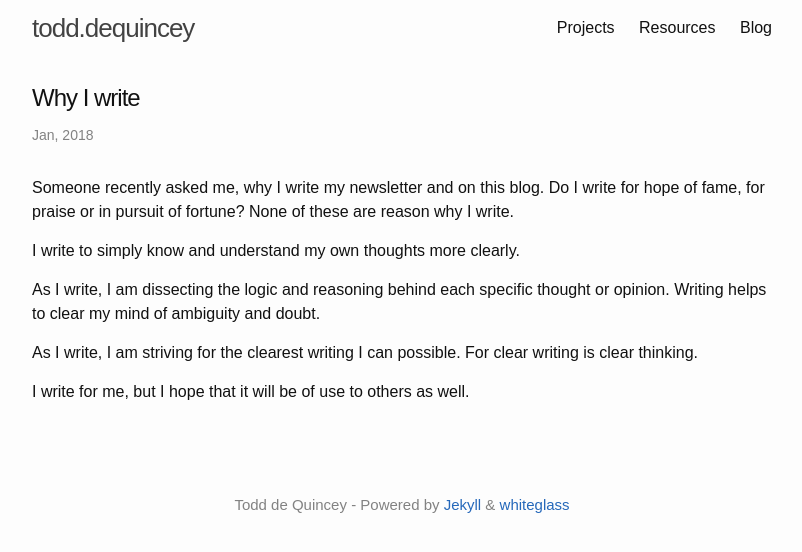
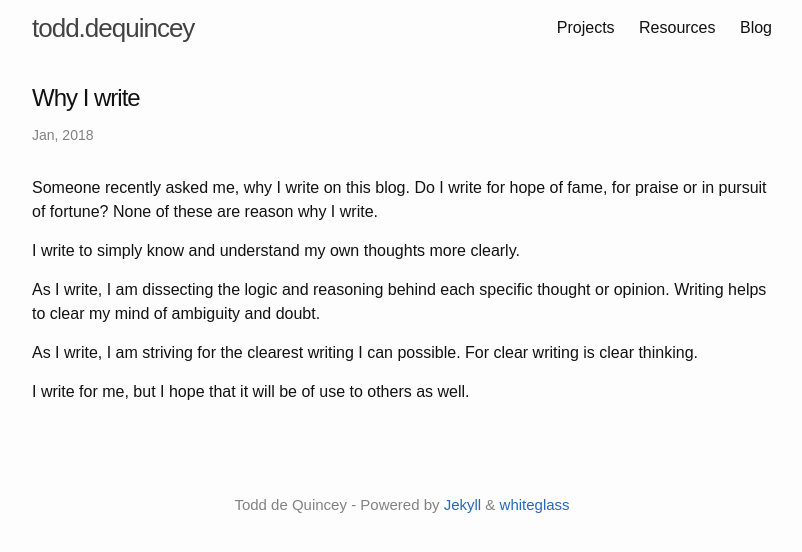
Before and after one commit to toddy86/dequincey.blog, a Jekyll site: the page built from _posts/2018-01-01-why-I-write.md, in a window 1280 px wide. Shown: the top 552 px of the page, without its empty margins (238-1040 px from the left). Built offline with Jekyll 4.4.1, drawn with Linux system fonts in a browser that asks for light colours.

Commit message:
New posts, typos and more

```diff
--- a/_posts/2018-01-01-why-I-write.md
+++ b/_posts/2018-01-01-why-I-write.md
@@ -4,7 +4,7 @@ title: Why I write
 categories: thoughts
 ---
 
-Someone recently asked me, why I write my newsletter and on this blog. Do I write for hope of fame, for praise or in pursuit of fortune? None of these are reason why I write.
+Someone recently asked me, why I write on this blog. Do I write for hope of fame, for praise or in pursuit of fortune? None of these are reason why I write.
 
 <!-- more -->
 
```
